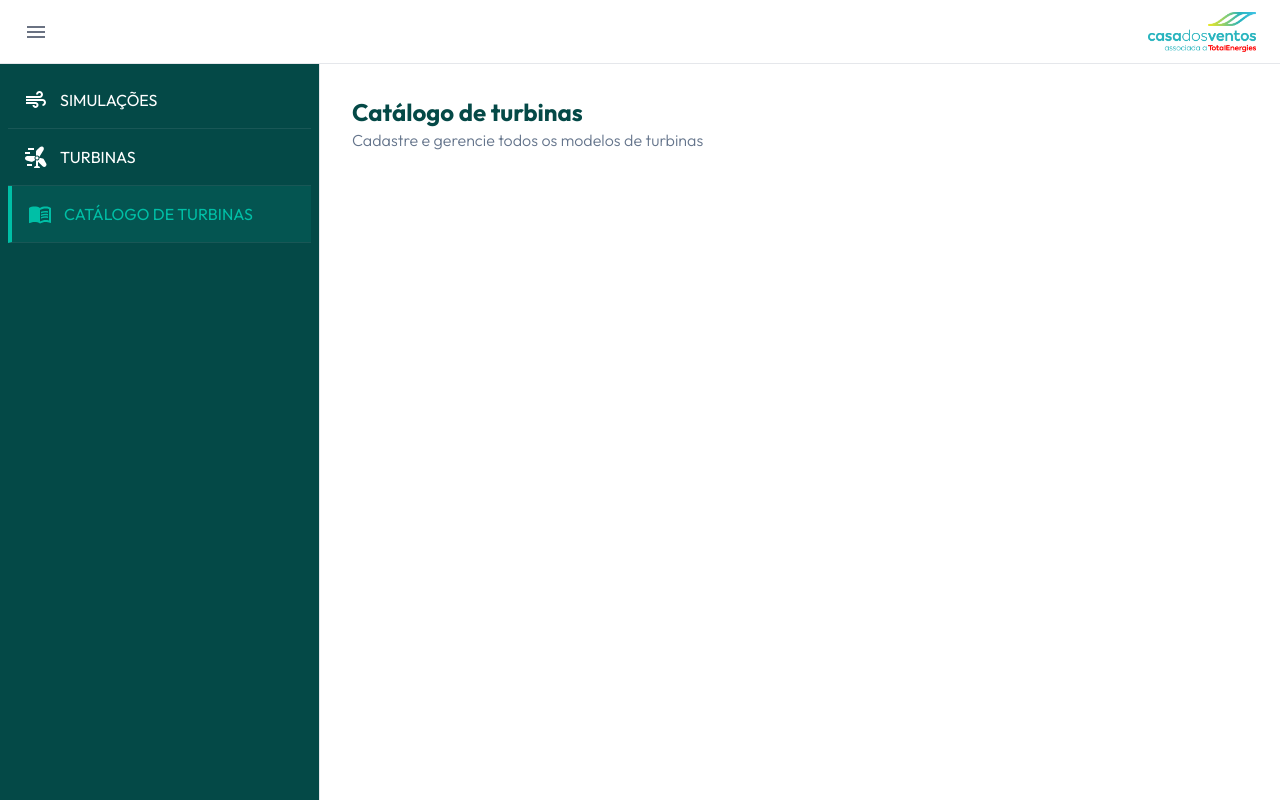
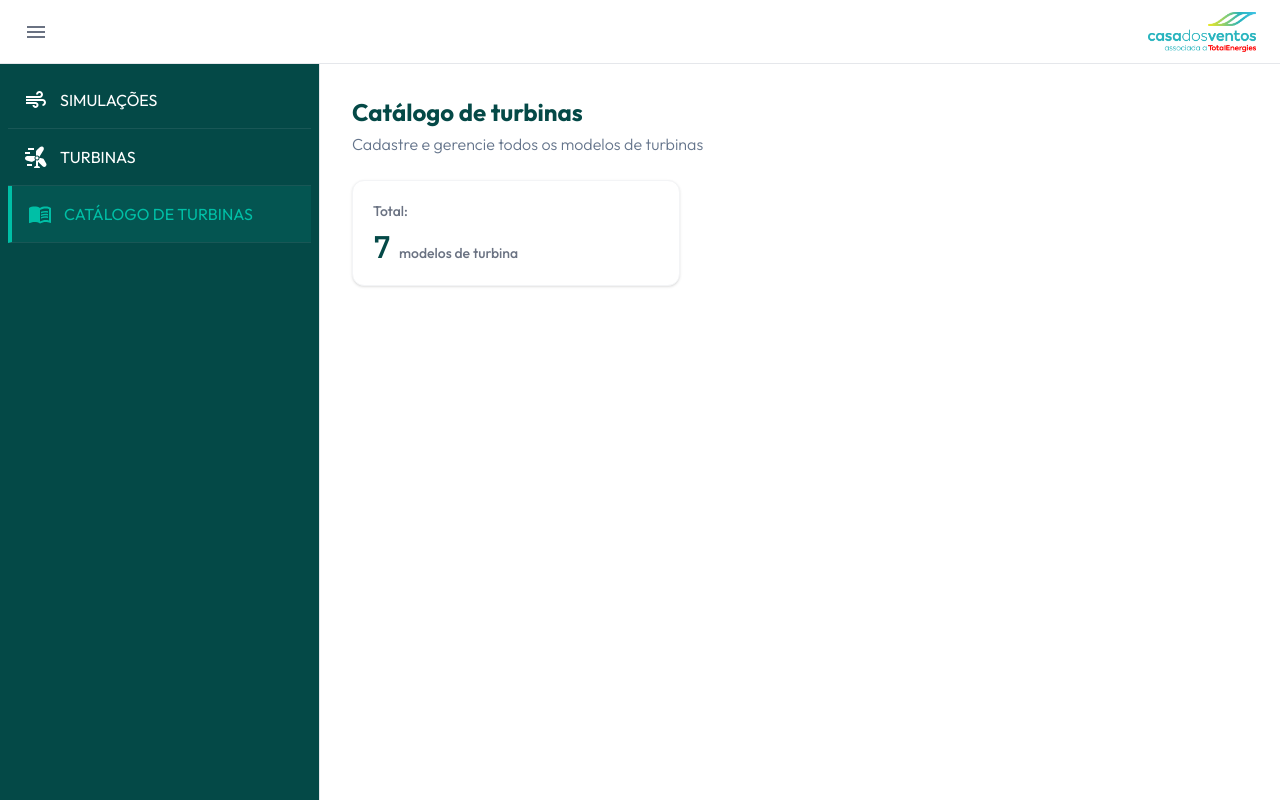
Before and after one commit to beatrizmendes-cdv/projeto-pam, a Next.js app in the folder frontend/: page /turbine-catalog in a window 1280 px wide. Built offline with nearby package versions, Linux system fonts and the light colour scheme.

Commit message:
feat: add providers

```diff
--- a/frontend/app/components/Card.tsx
+++ b/frontend/app/components/Card.tsx
@@ -6,10 +6,10 @@ interface CardProps {
 
 export function Card({ label, value, unit }: CardProps) {
   return (
-    <div className="bg-white p-6 rounded-xl border border-gray-100 shadow-sm flex flex-col justify-between min-w-[220px]">
+    <div className="bg-white p-5 rounded-xl border border-gray-100 shadow-sm flex flex-col justify-between min-w-[220px]">
       <span className="text-sm font-medium text-gray-500 mb-2">{label}</span>
       <div className="flex items-baseline gap-2">
-        <span className="text-4xl font-bold text-[#044947]">{value}</span>
+        <span className="text-3xl font-mono font-semibold text-[#044947]">{value}</span>
         <span className="text-sm text-gray-500 font-medium">{unit}</span>
       </div>
     </div>
--- /dev/null
+++ b/frontend/app/components/providers/react-query-provider.tsx
@@ -0,0 +1,13 @@
+"use client";
+import { QueryClient, QueryClientProvider } from '@tanstack/react-query';
+import React, { useState } from "react";
+
+export function ReactQueryProvider({ children }: { children: React.ReactNode }) {
+    const [queryClient] = useState(() => new QueryClient());
+
+    return (
+        <QueryClientProvider client={queryClient}>
+            {children}
+        </QueryClientProvider>
+    )
+}
--- a/frontend/app/turbine-catalog/page.tsx
+++ b/frontend/app/turbine-catalog/page.tsx
@@ -6,9 +6,12 @@ export default function TurbineCatalogPage() {
     return (
         <div>
             <h1 className="text-2xl font-bold text-[#044947]">Catálogo de turbinas</h1>
-            <p className="text-[#64748B] font-light">
+            <p className="text-[#64748B] font-light pb-4 pt-1 ">
                 Cadastre e gerencie todos os modelos de turbinas
             </p>
+            <div className="pt-2 w-82">
+                <Card label="Total:" unit="modelos de turbina" value={"7"} />
+            </div>
         </div>
 
 
--- /dev/null
+++ b/frontend/hooks/use-turbine-catalog.ts
@@ -0,0 +1,5 @@
+import { useQuery } from "@tanstack/react-query";
+//import {TurbinesCatalo}
+//export function useTurbineCatalog(){
+//    return useQuery<TurbineCatalog[]>
+//}
```
